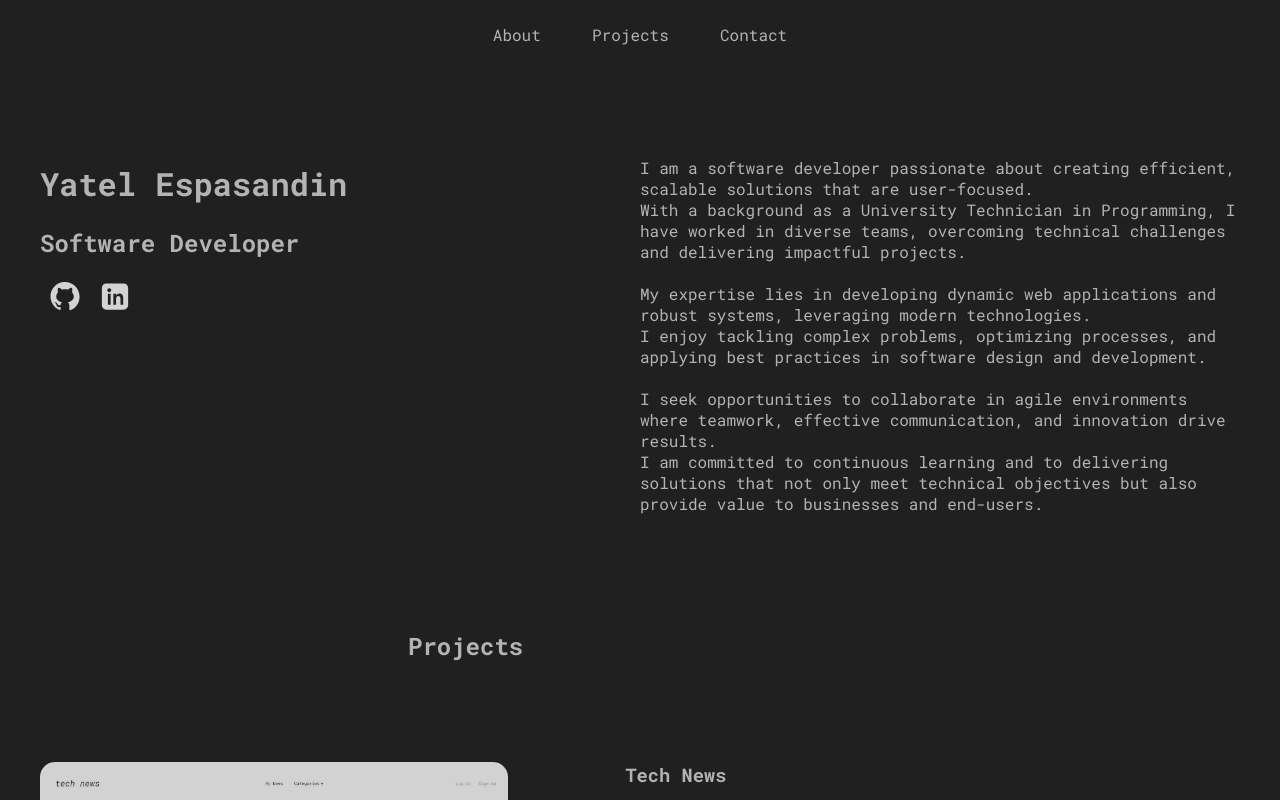
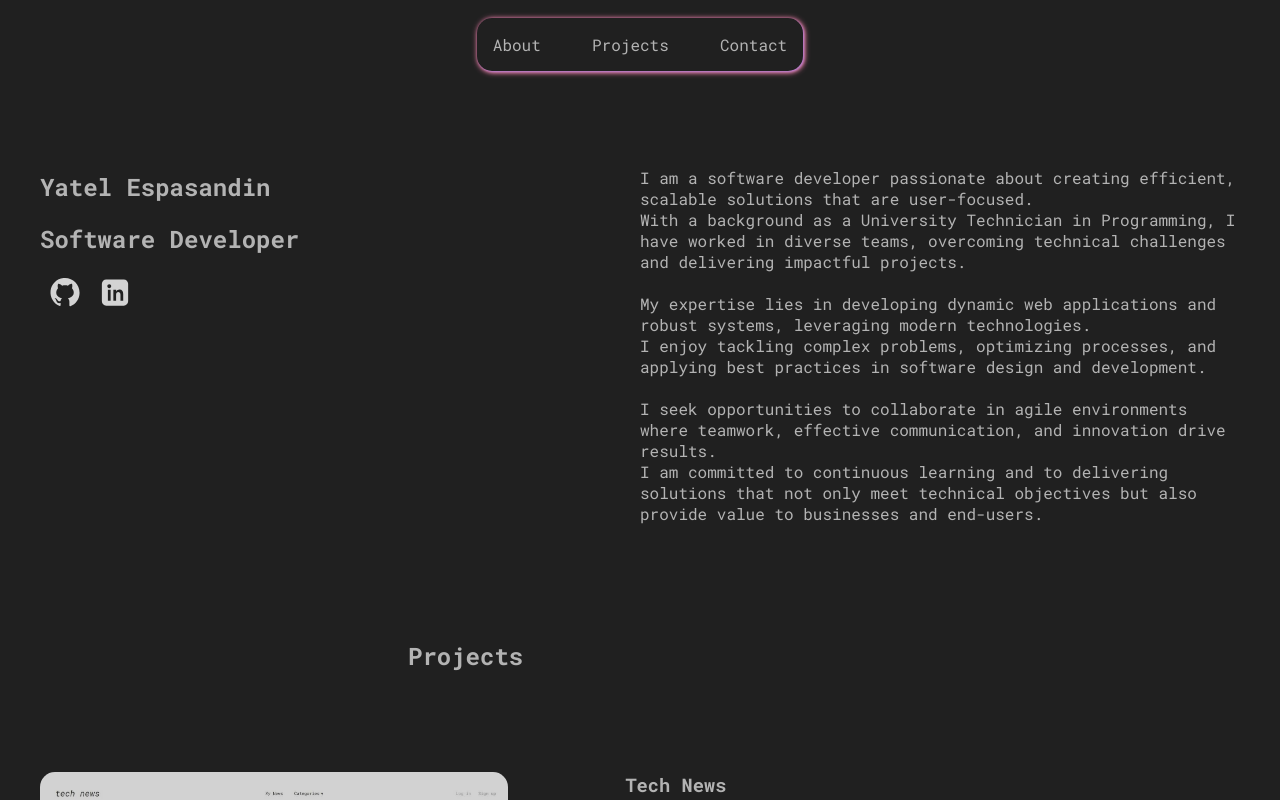
Before and after one commit to yatel-espasandin/v0-portfolio, an Angular app: page / in a window 1280 px wide. Shown: the top 800 px of the page. Built offline with nearby package versions, Linux system fonts and the light colour scheme.

Commit message:
Add render all component on main-component, styles on navbar

```diff
--- a/src/app/app.component.html
+++ b/src/app/app.component.html
@@ -1,3 +1,3 @@
 <app-navbar />
+
 <router-outlet />
-<app-project-view-page />
--- a/src/app/app.component.ts
+++ b/src/app/app.component.ts
@@ -1,15 +1,14 @@
 import { ChangeDetectionStrategy, Component } from '@angular/core';
 import { RouterOutlet } from '@angular/router';
 import { NavbarComponent } from './shared/navbar/navbar.component';
-import { ProjectViewPageComponent } from './pages/project-view-page/project-view-page.component';
 
 @Component({
   selector: 'app-root',
   standalone: true,
-  imports: [RouterOutlet, NavbarComponent, ProjectViewPageComponent],
+  imports: [RouterOutlet, NavbarComponent],
   templateUrl: './app.component.html',
   styleUrl: './app.component.scss',
-  changeDetection: ChangeDetectionStrategy.OnPush
+  changeDetection: ChangeDetectionStrategy.OnPush,
 })
 export class AppComponent {
 
--- a/src/app/app.config.ts
+++ b/src/app/app.config.ts
@@ -1,11 +1,12 @@
 import { ApplicationConfig, provideExperimentalZonelessChangeDetection, provideZoneChangeDetection } from '@angular/core';
 import { provideRouter } from '@angular/router';
-
 import { routes } from './app.routes';
 import { provideHttpClient, withFetch } from '@angular/common/http';
+
 
 export const appConfig: ApplicationConfig = {
   providers: [provideExperimentalZonelessChangeDetection(),
   provideRouter(routes),
-  provideHttpClient()]
+  provideHttpClient(),
+]
 };
--- /dev/null
+++ b/src/app/pages/main-page/main-page.component.html
@@ -0,0 +1,7 @@
+<section id="about">
+    <app-about-page />
+</section>
+
+<section id="projects">
+    <app-project-view-page />
+</section>
--- a/src/app/shared/navbar/navbar.component.html
+++ b/src/app/shared/navbar/navbar.component.html
@@ -1,7 +1,7 @@
 <nav>
     <ul>
-        <li><a [routerLink]="['']">About</a></li>
-        <li>Projects</li>
+        <li><a href="#about">About</a></li>
+        <li><a href="#projects">Projects</a></li>
         <li>Contact</li>
     </ul>
 </nav>
--- a/src/app/shared/navbar/navbar.component.scss
+++ b/src/app/shared/navbar/navbar.component.scss
@@ -1,6 +1,10 @@
 nav {
     display: flex;
     justify-content: center;
+    position: sticky;
+    z-index: 1000;
+    top: 0;
+    padding-top: 10px;
 }
 
 ul {
@@ -10,7 +14,13 @@ ul {
     margin: 0px;
     padding: 0px;
     gap: 1.2rem;
+    background-color: rgb(32, 32, 32);
+    border-radius: 15px;
+    box-shadow: 1px 1px 2px #b47dcd, /* Sombra principal */
+                1px 1px 4px #e878a2, /* Sombra secundaria */
+                1px 1px 6px #eb85ab;
 }
+
 
 li {
     padding: 1rem;
--- a/src/styles.scss
+++ b/src/styles.scss
@@ -1,5 +1,6 @@
 /* You can add global styles to this file, and also import other style files */
 @import url("https://fonts.googleapis.com/css2?family=Roboto+Mono:ital,wght@0,100..700;1,100..700&display=swap");
+
 
 * {
   font-family: "Roboto Mono", monospace;
```
Also changed, not shown: src/app/app.routes.ts (+20 -8 lines), src/app/pages/main-page/main-page.component.ts (added, +15 -0 lines), src/app/pages/main-page/main-page.component.scss (added).
